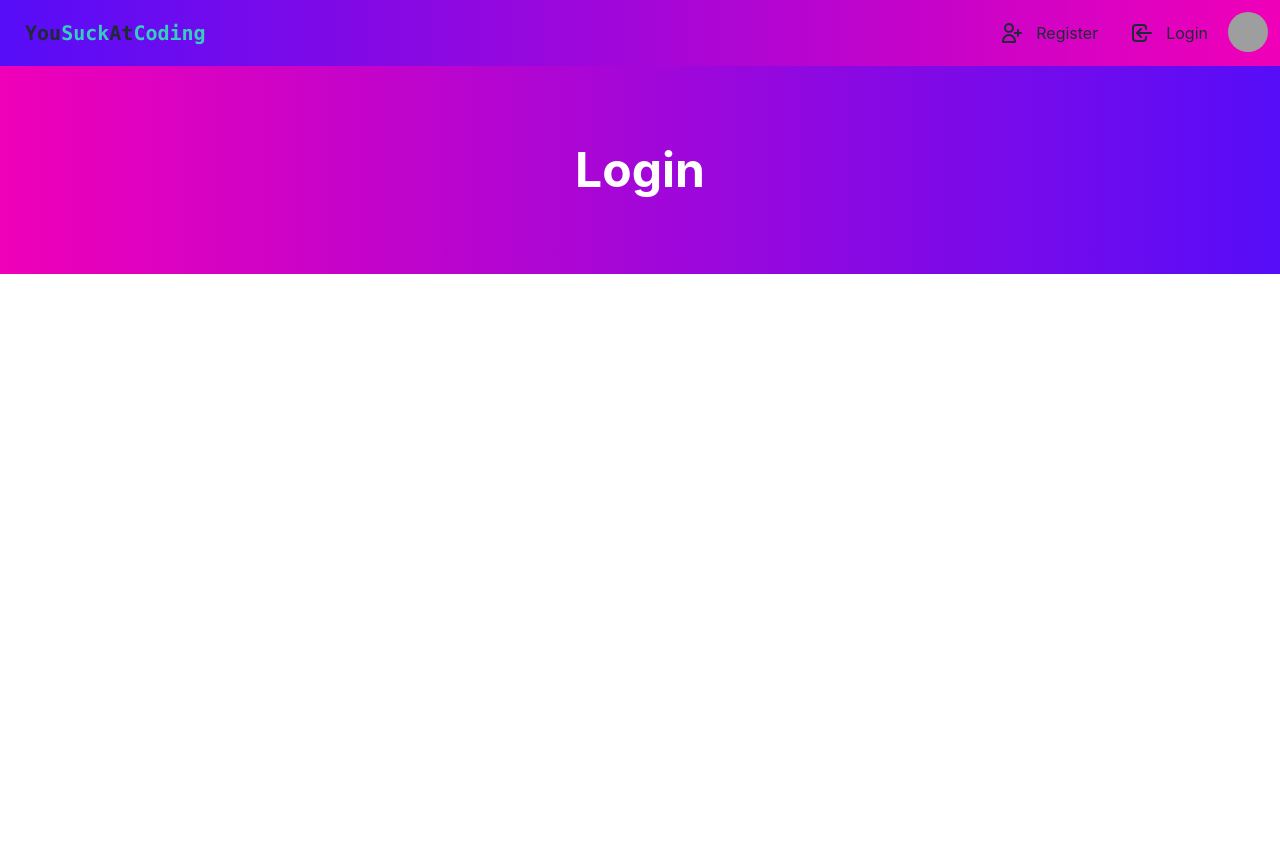
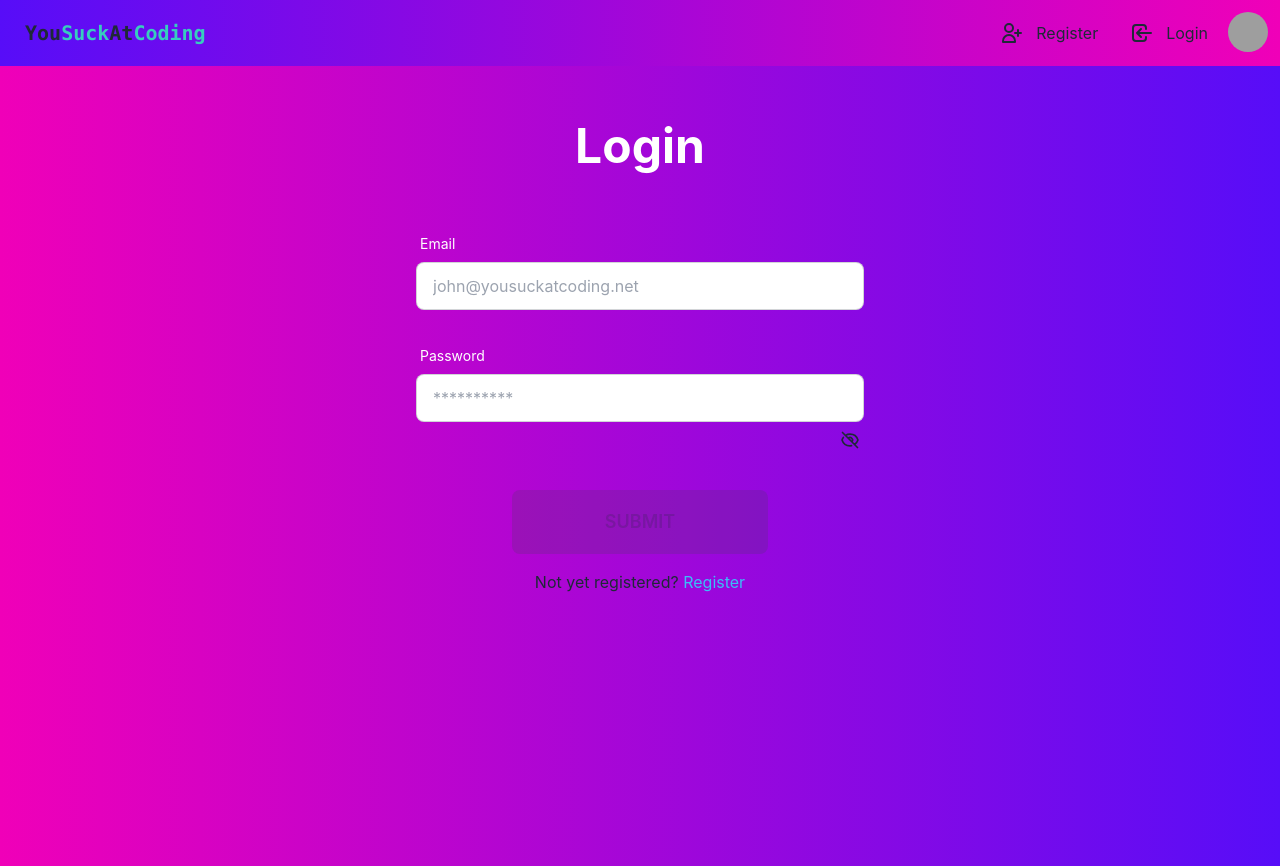
Before and after one commit to banishnarang/yousuckatcoding.net, a Next.js app in the folder client/: page /login in a window 1280 px wide. Before the commit the page ends 800 px from the top, so only its background shows below. Built offline with nearby package versions, Linux system fonts and the light colour scheme; grey boxes are pictures that could not be loaded.

Commit message:
Add login page frontend

```diff
--- a/client/pages/login.jsx
+++ b/client/pages/login.jsx
@@ -1,16 +1,146 @@
-import React from "react";
+import { useState } from "react";
+import axios from "axios";
+import Link from "next/link";
+import { useRouter } from "next/router";
+
+import { toast } from "react-toastify";
+import { EyeOffIcon, EyeIcon } from "@heroicons/react/outline";
+
+// utils
+import { checkIsValidEmail } from "../utils/auth";
 
 const Login = () => {
+	const router = useRouter();
+
+	const [email, setEmail] = useState("");
+	const [password, setPassword] = useState("");
+	const [showPassword, setShowPassword] = useState(false);
+	const [isLoading, setIsLoading] = useState(false);
+
+	const handleSubmit = async (e) => {
+		e.preventDefault();
+
+		try {
+			setIsLoading(true);
+
+			const {
+				data: { message },
+			} = await axios.post(`/api/login`, {
+				email,
+				password,
+			});
+
+			toast.success(message);
+			setIsLoading(false);
+
+			router.push("/");
+		} catch (error) {
+			toast.error(error.response.data.message);
+			setIsLoading(false);
+		}
+	};
+
 	return (
-		<div className="flex flex-col bg-gradient-to-r from-secondary to-primary">
+		<div className="min-h-screen overflow-auto bg-gradient-to-r from-secondary to-primary">
+			{/* Progress bar */}
+			{isLoading && (
+				<progress className="progress progress-accent w-full" />
+			)}
+
 			{/* Jumbotron */}
-			<div className="hero h-52">
+			<div className="hero h-40">
 				<div className="hero-content text-center text-white">
 					<div className="max-w-md">
 						<h1 className="text-5xl font-bold">Login</h1>
 					</div>
 				</div>
 			</div>
+
+			{/* Form */}
+			<div className="container mx-auto">
+				<form onSubmit={handleSubmit}>
+					<div className="form-control w-full mb-3 mx-auto max-w-xs md:max-w-md">
+						<label className="label">
+							<span className="label-text text-white">Email</span>
+						</label>
+						<input
+							type="text"
+							placeholder="john@yousuckatcoding.net"
+							className="input input-bordered text-white w-full max-w-xs md:max-w-md"
+							value={email}
+							onChange={(e) => setEmail(e.target.value)}
+							required
+						/>
+						<label className="label">
+							<span className="label-text-alt text-error">
+								{email &&
+									!checkIsValidEmail(email) &&
+									"Invalid email"}
+							</span>
+						</label>
+					</div>
+
+					<div className="form-control w-full mb-2 mx-auto max-w-xs md:max-w-md">
+						<label className="label">
+							<span className="label-text text-white">
+								Password
+							</span>
+						</label>
+						<input
+							type={showPassword ? "text" : "password"}
+							placeholder="**********"
+							className="input input-bordered text-white w-full max-w-xs md:max-w-md"
+							value={password}
+							onChange={(e) => setPassword(e.target.value)}
+							required
+						/>
+						<label className="label">
+							<span className="label-text-alt text-error">
+								{password &&
+									password.length < 6 &&
+									"Password must be at least 6 characters"}
+							</span>
+							<label className="swap">
+								<input
+									type="checkbox"
+									onChange={() =>
+										setShowPassword(!showPassword)
+									}
+								/>
+								<div className="swap-on">
+									{<EyeIcon className="w-5 h-5" />}
+								</div>
+								<div className="swap-off">
+									{<EyeOffIcon className="w-5 h-5" />}
+								</div>
+							</label>
+						</label>
+					</div>
+
+					<br />
+					<div className="text-center mb-4">
+						<button
+							className="btn btn-accent btn-wide btn-md lg:btn-lg"
+							disabled={
+								!email ||
+								(email && !checkIsValidEmail(email)) ||
+								!password ||
+								(password && password.length < 6) ||
+								isLoading
+							}
+						>
+							Submit
+						</button>
+					</div>
+				</form>
+
+				<p className="text-center pb-20">
+					Not yet registered?{" "}
+					<Link href="/register">
+						<a className="text-info">Register</a>
+					</Link>
+				</p>
+			</div>
 		</div>
 	);
 };
--- a/client/pages/register.jsx
+++ b/client/pages/register.jsx
@@ -197,6 +197,7 @@ const Register = () => {
 								!email ||
 								(email && !checkIsValidEmail(email)) ||
 								!password ||
+								(password && password.length < 6) ||
 								!passwordConfirm ||
 								password !== passwordConfirm ||
 								isLoading
--- /dev/null
+++ b/client/utils/auth.js
@@ -0,0 +1,5 @@
+export const checkIsValidEmail = (email) => {
+    const re =
+        /^(([^<>()[\]\\.,;:\s@"]+(\.[^<>()[\]\\.,;:\s@"]+)*)|(".+"))@((\[[0-9]{1,3}\.[0-9]{1,3}\.[0-9]{1,3}\.[0-9]{1,3}\])|(([a-zA-Z\-0-9]+\.)+[a-zA-Z]{2,}))$/;
+    return re.test(String(email).toLowerCase());
+};
```
